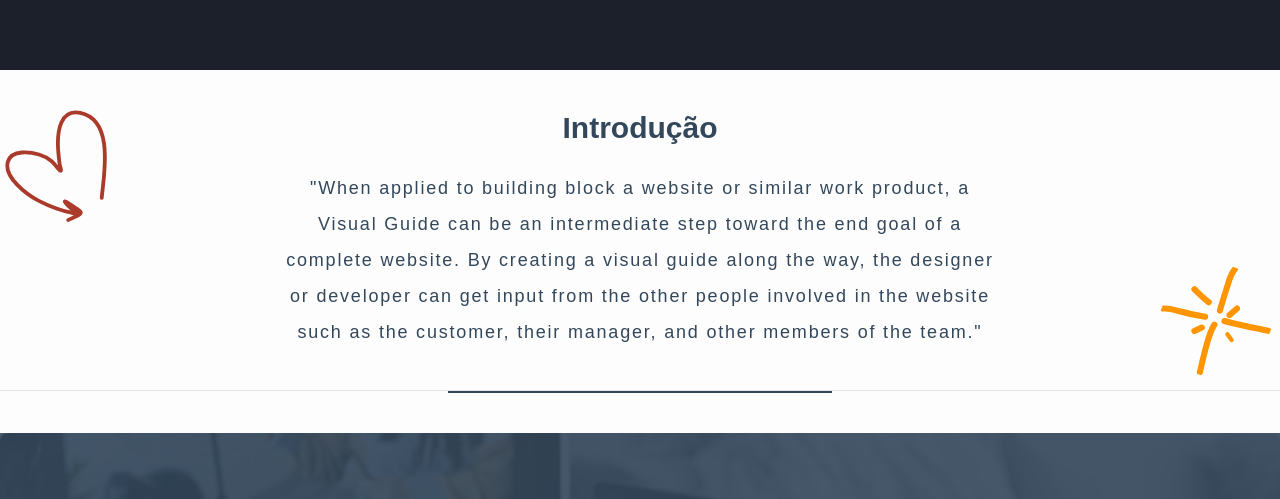
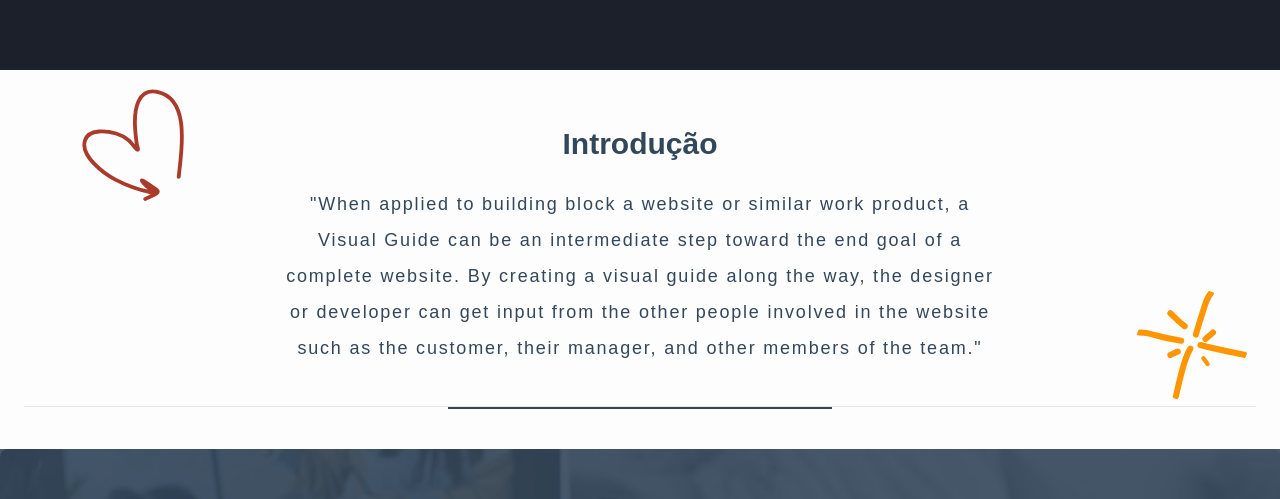
Before and after one commit to labyes24/LABYES-LP, a Next.js app: page / in a window 1280 px wide. Shown: the part 719-1218 px from the top of the page. Built offline with nearby package versions, Linux system fonts and the light colour scheme.

Commit message:
feat: update layout and positioning in HomeIntro component

```diff
--- a/src/components/home-intro.tsx
+++ b/src/components/home-intro.tsx
@@ -4,8 +4,9 @@ import { Separator } from './ui/separator'
 
 export function HomeIntro() {
     return (
-        <section className="relative my-10 flex flex-col gap-10">
-            <DoodleHeartArrow className="absolute -top-5 left-0 h-16 w-16 lg:top-0 lg:h-28 lg:w-28" />
+        <section className="relative flex flex-col gap-10 px-6 py-10 pt-20 lg:pt-14">
+            <DoodleHeartArrow className="absolute left-8 top-5 -z-[1] h-16 w-16 lg:left-[77px] lg:top-[19px] lg:h-28 lg:w-28" />
+
             <div className="mx-auto flex max-w-[720px] flex-col gap-4 text-center text-ly-dark-azure-600 lg:gap-6">
                 <h2 className="text-2xl font-bold lg:text-3xl">Introdução</h2>
                 <p className="text-lg font-light leading-loose lg:leading-loose lg:tracking-widest">
@@ -18,11 +19,13 @@ export function HomeIntro() {
                     team.&quot;
                 </p>
             </div>
+
             <div className="flex flex-col">
                 <Separator />
                 <span className="mx-auto w-44 border-b-2 border-ly-dark-azure-600 lg:w-96" />
             </div>
-            <DoodleLight className="absolute -right-2 bottom-0 h-20 w-20 lg:h-36 lg:w-36" />
+
+            <DoodleLight className="absolute bottom-8 right-4 -z-[1] h-20 w-20 lg:h-36 lg:w-36" />
         </section>
     )
 }
```
